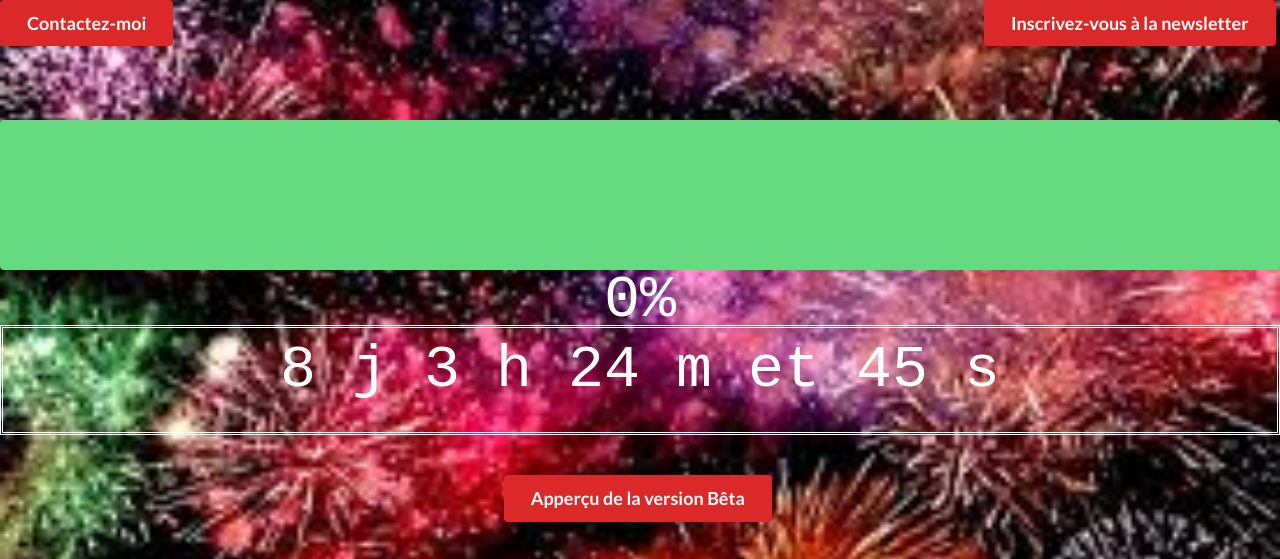
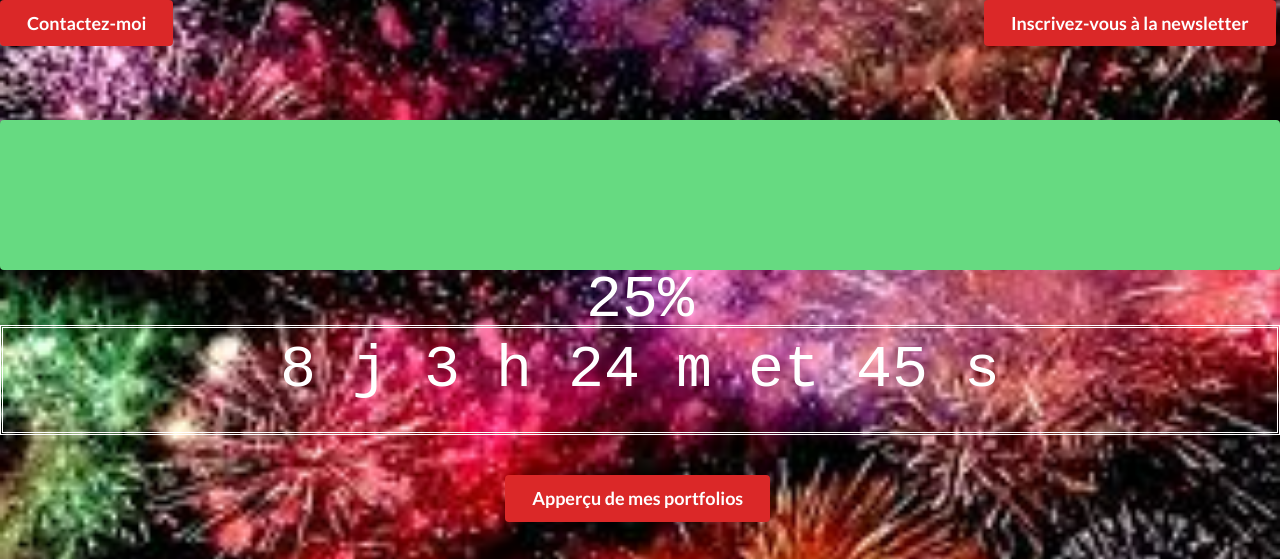
Before and after one commit to textSolver34761/LandingPortfolio, a plain HTML site: page index.html in a window 1280 px wide. Shown: the top 559 px of the page. Drawn offline with nearby package versions, Linux system fonts and the light colour scheme.

Commit message:
version 1.2

```diff
--- a/index.html
+++ b/index.html
@@ -30,7 +30,7 @@
             <br>
             <br>
             <div class="boutton">
-            <div class="center"> <input class="ui big red button"  type="button" value="Apperçu de la version Bêta" href="README.md" > </div>
+            <div class="center"> <input class="ui big red button"  type="button" value="Apperçu de mes portfolios"> </div>
             </div>
             <br>
             <br>
--- a/re.js
+++ b/re.js
@@ -58,8 +58,7 @@ function compte_a_rebours(){
     else{
         compte_a_rebours.innerHTML = 'Project Realised!';
     }
-    progress = ((date_actuelle.getDay() - date_debut.getDay())  * 100) / jours ;
+    progress = ((date_actuelle.getDay() - date_debut.getDay()) + (date_evenement.getDay() - date_actuelle.getDay())) * 100 / jours ;
     var actualisation = setTimeout("compte_a_rebours();", 1000);
 }
-
 compte_a_rebours();
```
